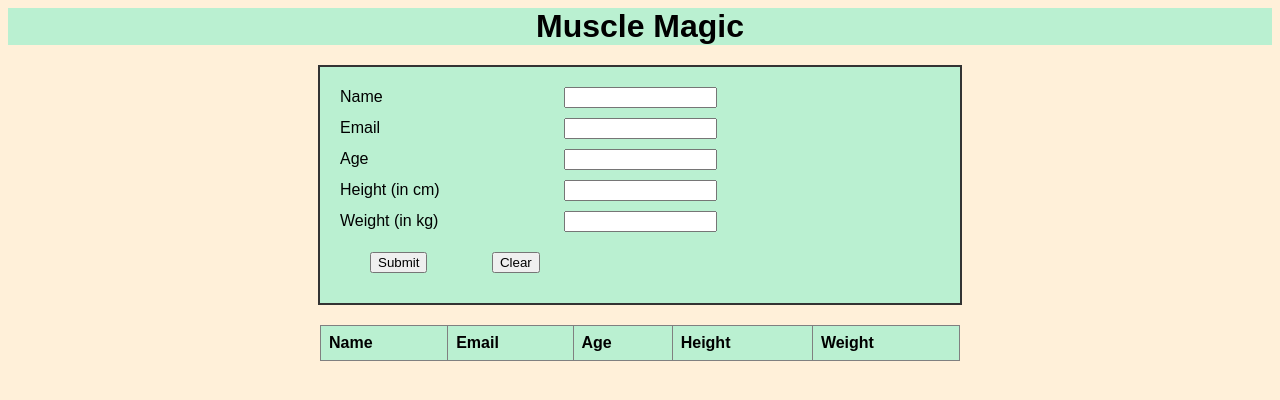
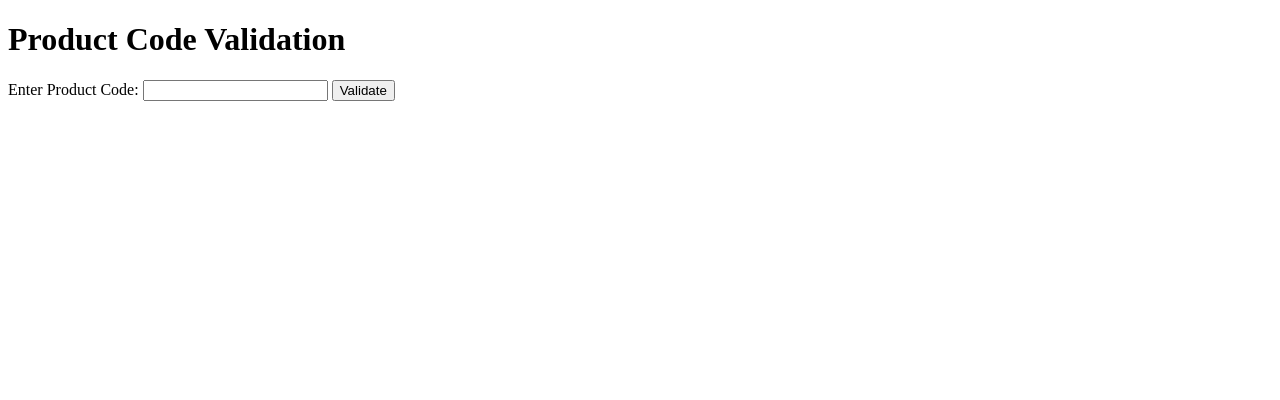
Before and after one commit to Akash22-cyber/tekstack, a plain HTML site: page index.html in a window 1280 px wide. Drawn offline with Linux system fonts and the light colour scheme.

Commit message:
Update index.html

```diff
--- a/index.html
+++ b/index.html
@@ -1,114 +1,23 @@
 <!DOCTYPE html>
 <html lang="en">
-
 <head>
     <meta charset="UTF-8">
     <meta name="viewport" content="width=device-width, initial-scale=1.0">
-    <title>Muscle Magic</title>
-
-    <style>
-        body {
-            background-color: #fff0d9;
-            font-family: Arial, sans-serif;
-        }
-
-        h1 {
-            text-align: center;
-            background-color: #baf0d1;
-            margin: 0 0 20px 0;
-        }
-
-        .form-container {
-            width: 600px;
-            margin: auto;
-            padding: 20px;
-            background-color: #baf0d1;
-            border: 2px solid #333;
-        }
-
-        .form-container label {
-            display: inline-block;
-            width: 220px;
-            margin-bottom: 10px;
-        }
-
-        .form-container input {
-            width: 145px;
-            margin-bottom: 10px;
-        }
-
-        button {
-            margin: 10px 30px;
-        }
-
-        table {
-            width: 640px;
-            margin: 20px auto;
-            background-color: #baf0d1;
-            border-collapse: collapse;
-        }
-
-        th,
-        td {
-            padding: 8px;
-            text-align: left;
-        }
-    </style>
+    <title>Product Code Validation</title>
 </head>
 
 <body>
 
-    <h1>Muscle Magic</h1>
+    <h1>Product Code Validation</h1>
 
-    <div class="form-container">
+    <label for="productCode">Enter Product Code:</label>
+    <input type="text" id="productCode">
 
-        <label for="name">Name</label>
-        <input type="text" id="name">
+    <button onclick="validateProductCode()">Validate</button>
 
-        <br>
-
-        <label for="email">Email</label>
-        <input type="email" id="email">
-
-        <br>
-
-        <label for="age">Age</label>
-        <input type="number" id="age">
-
-        <br>
-
-        <label for="height">Height (in cm)</label>
-        <input type="number" id="height">
-
-        <br>
-
-        <label for="weight">Weight (in kg)</label>
-        <input type="number" id="weight">
-
-        <br>
-
-        <button onclick="addCustomer()">Submit</button>
-        <button onclick="clearForm()">Clear</button>
-
-    </div>
-
-    <table border="1">
-        <thead>
-            <tr>
-                <th>Name</th>
-                <th>Email</th>
-                <th>Age</th>
-                <th>Height</th>
-                <th>Weight</th>
-            </tr>
-        </thead>
-
-        <tbody id="customerTable">
-        </tbody>
-    </table>
+    <p id="result"></p>
 
     <script src="script.js"></script>
 
 </body>
-
 </html>
```
